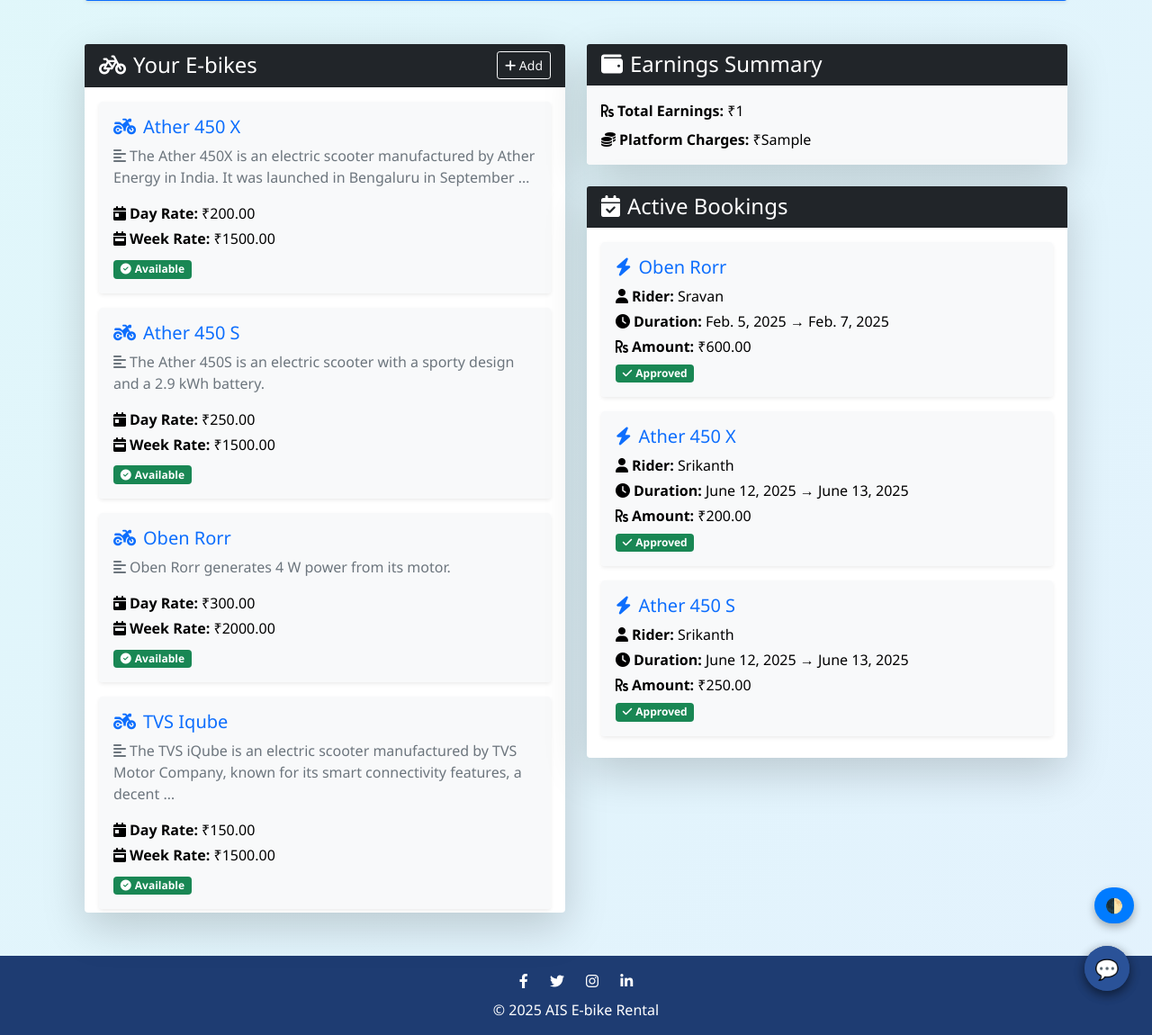
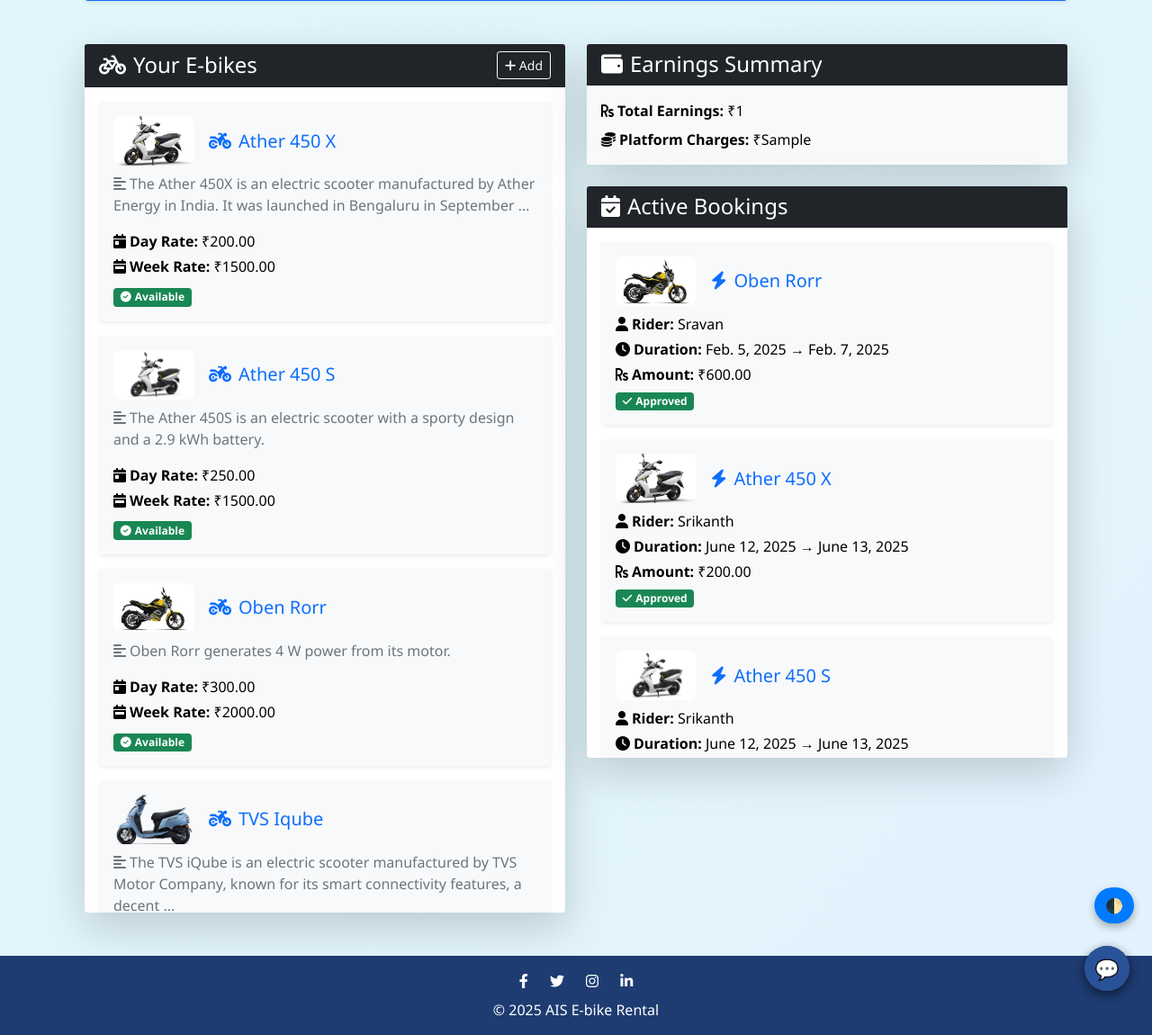
Before and after one commit to sandesh9160/AisEbikeRental, a Django app: template templates/vehicle_providers/dashboard.html in a window 1280 px wide. Shown: the part 183-1333 px from the top of the page at 90% size. Run offline with Django 3.2, Linux system fonts and the light colour scheme; data comes from the database, SQL or seed files in the repository; tables that the repository leaves empty hold one stand-in row (values such as "Sample post"); the template is opened without the code that fills it: values that come from a table or form of the project are taken from there, most other values are stand-ins (such as "Sample title", 1, 10 or a date in 2020).

Commit message:
Update dashboard.html

```diff
--- a/templates/vehicle_providers/dashboard.html
+++ b/templates/vehicle_providers/dashboard.html
@@ -17,7 +17,11 @@
           {% for ebike in ebikes %}
           <div class="card mb-3 border-0 shadow-sm animated-card">
             <div class="card-body bg-light rounded">
-              <h5 class="card-title text-primary"><i class="fas fa-motorcycle me-2"></i>{{ ebike.name }}</h5>
+              <div class="d-flex align-items-center mb-2">
+                <img src="{{ ebike.image.url }}" alt="{{ ebike.name }}"
+                     style="width: 90px; height: 55px; object-fit: cover; border-radius: 8px;" class="me-3" />
+                <h5 class="card-title text-primary mb-0"><i class="fas fa-motorcycle me-2"></i>{{ ebike.name }}</h5>
+              </div>
               <p class="card-text text-muted"><i class="fas fa-align-left me-1"></i>{{ ebike.description|truncatewords:20 }}</p>
               <p class="card-text mb-1"><i class="fas fa-calendar-day me-1"></i><strong>Day Rate:</strong> ₹{{ ebike.price_per_day }}</p>
               <p class="card-text mb-2"><i class="fas fa-calendar-week me-1"></i><strong>Week Rate:</strong> ₹{{ ebike.price_per_week }}</p>
@@ -25,8 +29,7 @@
               {% with is_booked=False %}
                 {% for booking in ebike.bookings.all %}
                   {% if booking.is_approved %}
-                    {% with is_booked=True %}
-                    {% endwith %}
+                    {% with is_booked=True %}{% endwith %}
                   {% endif %}
                 {% endfor %}
 
@@ -65,7 +68,11 @@
           {% for booking in bookings %}
           <div class="card mb-3 border-0 shadow-sm animated-card">
             <div class="card-body bg-light rounded">
-              <h5 class="card-title text-primary"><i class="fas fa-bolt me-2"></i>{{ booking.ebike.name }}</h5>
+              <div class="d-flex align-items-center mb-2">
+                <img src="{{ booking.ebike.image.url }}" alt="{{ booking.ebike.name }}"
+                     style="width: 90px; height: 55px; object-fit: cover; border-radius: 8px;" class="me-3" />
+                <h5 class="card-title text-primary mb-0"><i class="fas fa-bolt me-2"></i>{{ booking.ebike.name }}</h5>
+              </div>
               <p class="card-text mb-1"><i class="fas fa-user me-1"></i><strong>Rider:</strong> {{ booking.rider.username }}</p>
               <p class="card-text mb-1"><i class="fas fa-clock me-1"></i><strong>Duration:</strong> {{ booking.start_date }} → {{ booking.end_date }}</p>
               <p class="card-text mb-1"><i class="fas fa-rupee-sign me-1"></i><strong>Amount:</strong> ₹{{ booking.total_price }}</p>
```
